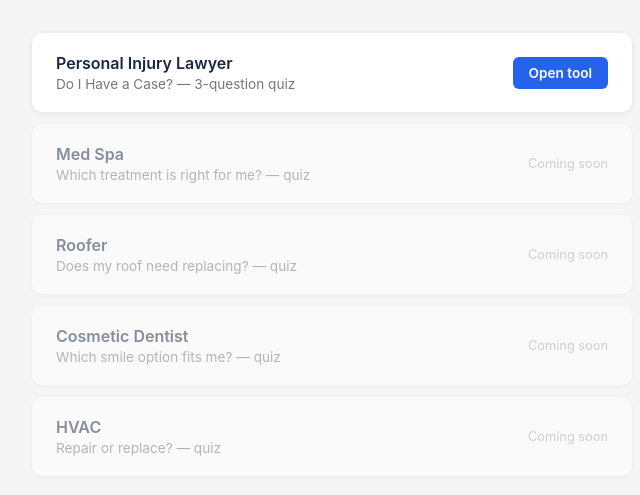
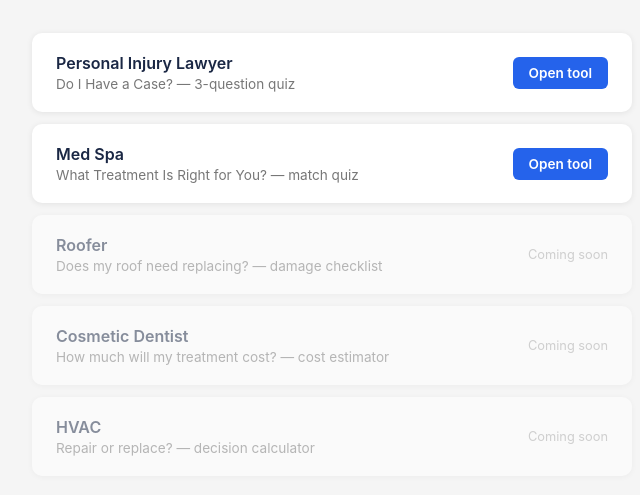
Before and after one commit to vinayshastri66-max/seo-tools, a plain HTML site: page index.html in a window 1280 px wide. Shown: the part 107-602 px from the top of the page, without its empty margins (308-948 px from the left). Drawn offline with Linux system fonts and the light colour scheme.

Commit message:
Update index: med spa tool live

```diff
--- a/index.html
+++ b/index.html
@@ -63,18 +63,18 @@
         <a class="tool-link" href="personal-injury-lawyer/" target="_blank">Open tool</a>
       </div>
 
-      <div class="tool-card coming-soon">
+      <div class="tool-card">
         <div>
           <div class="tool-name">Med Spa</div>
-          <div class="tool-desc">Which treatment is right for me? — quiz</div>
+          <div class="tool-desc">What Treatment Is Right for You? — match quiz</div>
         </div>
-        <span class="coming-label">Coming soon</span>
+        <a class="tool-link" href="med-spa/" target="_blank">Open tool</a>
       </div>
 
       <div class="tool-card coming-soon">
         <div>
           <div class="tool-name">Roofer</div>
-          <div class="tool-desc">Does my roof need replacing? — quiz</div>
+          <div class="tool-desc">Does my roof need replacing? — damage checklist</div>
         </div>
         <span class="coming-label">Coming soon</span>
       </div>
@@ -82,7 +82,7 @@
       <div class="tool-card coming-soon">
         <div>
           <div class="tool-name">Cosmetic Dentist</div>
-          <div class="tool-desc">Which smile option fits me? — quiz</div>
+          <div class="tool-desc">How much will my treatment cost? — cost estimator</div>
         </div>
         <span class="coming-label">Coming soon</span>
       </div>
@@ -90,7 +90,7 @@
       <div class="tool-card coming-soon">
         <div>
           <div class="tool-name">HVAC</div>
-          <div class="tool-desc">Repair or replace? — quiz</div>
+          <div class="tool-desc">Repair or replace? — decision calculator</div>
         </div>
         <span class="coming-label">Coming soon</span>
       </div>
```
